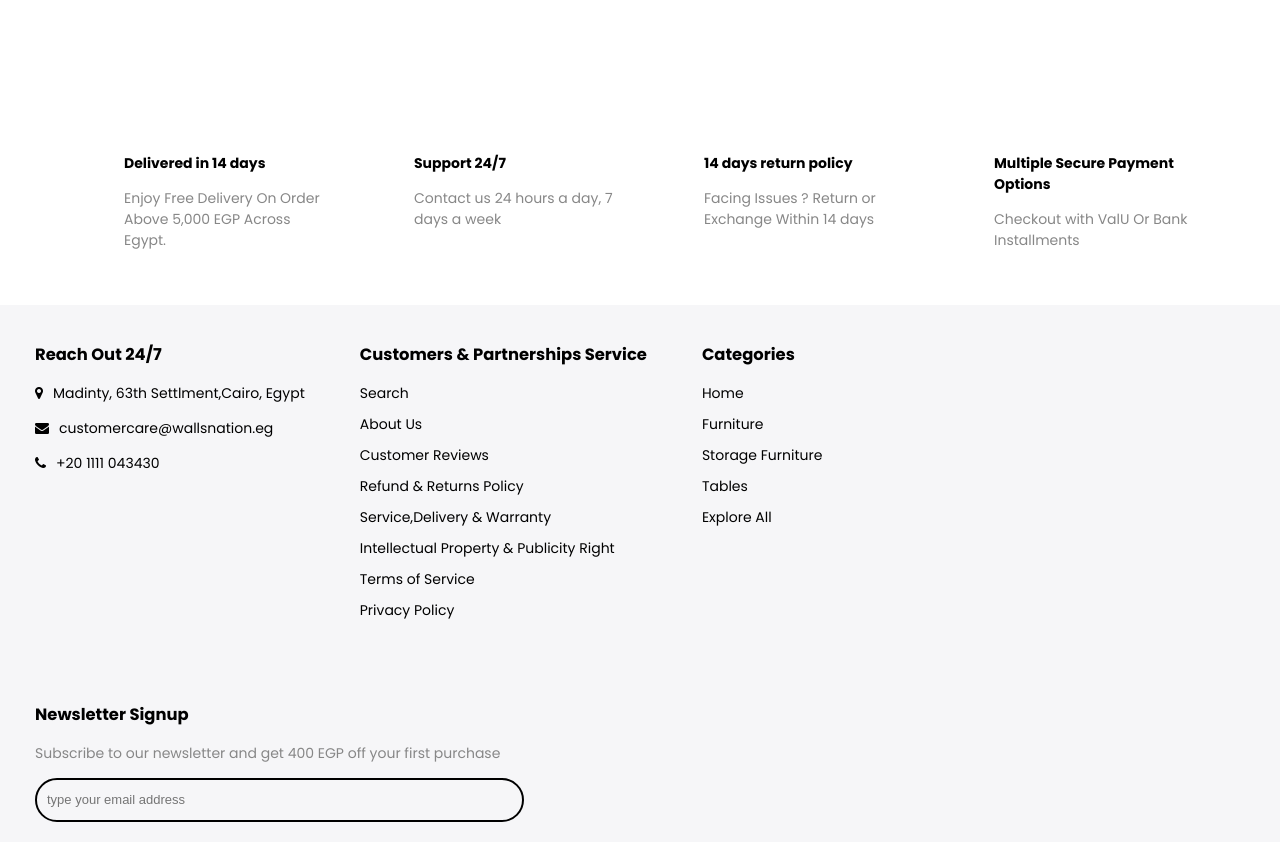
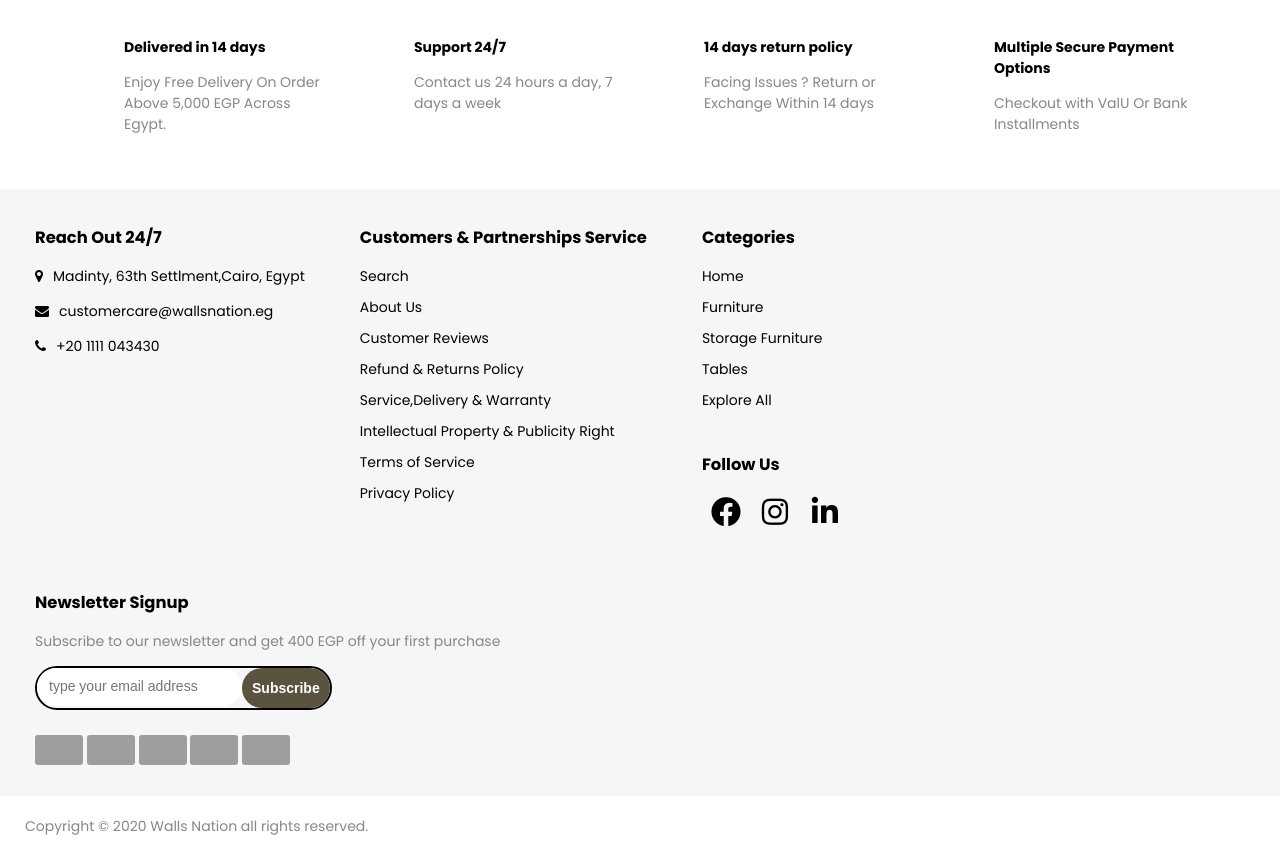
Before and after one commit to GeorgeAyy/Web-Ninjas-El-Cyber, a plain HTML site: page Project/index.html in a window 1280 px wide. Shown: the part 917-1759 px from the top of the page. Drawn offline with nearby package versions, Linux system fonts and the light colour scheme; grey boxes are pictures that could not be loaded.

Commit message:
changes in footer i added social icons row and search bar

```diff
--- a/Project/CSS/style.css
+++ b/Project/CSS/style.css
@@ -460,28 +460,159 @@ margin: auto; */
   color: #878787;
 }
 
-.email-input {
+.Follow-Us{
+  display:inline-block ;
+  flex-wrap: wrap;
+}
 
-  width: 100%;
-  line-height: 24px;
-  transition: border-color .5s;
-  box-shadow: none;
-  /* -webkit-appearance: none;
-      -moz-appearance: none; */
-  appearance: none;
-  font-size: 13px;
-  outline: 0;
-  color: #878787;
+.Follow-Us .icon-row  {
+ display: inline-flex;
+ flex-wrap: wrap;
+}
+.Follow-Us .icon-row .button{
+  border-radius: 50px;
+ width:40px;
+ height:40px;
+ text-align: center;
+ justify-content: center;
+ margin: 0 5px ;
+ background-color: transparent;
+ transition: all 0.7s ease;
+}
+.button:hover{
+  transform: translateY(-5px);
+}
+.Follow-Us .icon-row .button .icon{
+  padding: 4px;
+  font-size: 16px;
+  text-align: center;
+  justify-content: center;
+  /* display: inline-flex; */
+    transition: all 0.5s ease;
+}
+/* .Follow-Us .icon-row .button .icon a{
+text-decoration: none;
+} */
+.button .icon i{
+color:black;
+font-size: 30px;
+
+/* line-height: 70px;
+font-weight:400 ; */
+}
+.button:nth-child(1):hover .icon i{
+  color: #3b5998
+  }
+  .button:nth-child(2):hover .icon i{
+  color: #e03566;
+  }
+  .button:nth-child(3):hover .icon i{
+  color: #0077B5;
+  }
+  .icon  .tooltiptext {
+      visibility: hidden;
+      width: 123px;
+      background-color: #333;
+      color: #fff;
+       text-align: center;
+      padding: 5px ;
+      position: absolute;
+      z-index: 20;
+      bottom: 150%;
+      left: 50%;
+      margin-left: -60px;
+      font-size: 12px;
+    }
+    .icon  .tooltiptext::after {
+      content: "";
+      position: absolute;
+      top: 100%;
+      left: 45%;
+      margin-left: -5px;
+      border-width: 5px;
+      border-style: solid;
+      border-color: black transparent transparent transparent;
+}
+    .icon:hover  .tooltiptext {
+      visibility: visible;}
+.form1{
+  border:2.5px solid black;
+  display: inline-flex;
+  border-radius: 40px;
+
+
+}
+form{
+  border-radius: 46px;
+  background-color: transparent;
+}
+form .email-input{
+  border-radius: 46px;
+  height: 20px;
+  border-color: transparent;
+  font-size: 14px;
+  padding: 8px 10px;
   max-width: 100%;
-  background-color: transparent;
-  padding: 8px 10px;
-  border: 0;
-  border: 2px solid black;
   overflow: hidden;
   text-overflow: ellipsis;
   white-space: nowrap;
-  border-radius: 46px;
+border-top-style: none;
+}
+form .button-style{
 
+      text-transform: none;
+      overflow: visible;
+      position: relative;
+      float: right;
+     border-radius: 46px;
+     font-size: 14px;
+     font-weight: 600;
+     padding: 0;
+     cursor: pointer;
+     height: 40px;
+    padding: 8px 10px;
+     margin: 0;
+     line-height: 24px;
+     border: none;
+     background-color:#59533f;
+     color: #ffffff;
+     /* display: inline-block; */
+     vertical-align: top;
+     text-align: center;
+
+     /* overflow: hidden; */
+     /* text-overflow: ellipsis; */
+     /* white-space: nowrap;  */
 
 
 }
+.button-style:hover{
+  background-color:#333;
+  cursor: pointer;
+  transition: all 0.5 ease;
+}
+.line{
+  display: block;
+  /* flex-flow: wrap; */
+  /* border: 2px solid black; */
+  margin-top: 20px;
+}
+.line .image{
+  width: 48px;
+  height: 30px;
+  display: inline-block;
+  border-radius: 3px;
+  box-sizing: content-box;
+  margin-top: 5px;
+  margin-bottom: 5px;
+  /* max-width: 100%; */
+}
+
+
+      .copyright{
+          padding: 20px 0px 5px 25px;
+          font-size: 14px;
+          color: #878787;
+         font-family: inherit;
+          display: inline-flex;
+      }
--- a/Project/index.html
+++ b/Project/index.html
@@ -2,6 +2,7 @@
 <html lang="en">
 
 <head>
+  <link rel="stylesheet" href="https://use.fontawesome.com/releases/v5.15.4/css/all.css">
   <link href='https://unpkg.com/css.gg@2.0.0/icons/css/coffee.css' rel='stylesheet'>
   <link href='https://unpkg.com/css.gg@2.0.0/icons/css/edit-fade.css' rel='stylesheet'>
   <link href='https://unpkg.com/css.gg@2.0.0/icons/css/arrow-left-o.css' rel='stylesheet'>
@@ -259,19 +260,66 @@
             <li><a href="#">Tables</a></li>
             <li><a href="#">Explore All</a></li>
           </ul>
+
+          <div class="Follow-Us">
+            <h3>Follow Us</h3>
+            <div class="icon-row">
+                <div class="button">
+                    <div class="icon">
+                        <a href="https://www.facebook.com/wallsnationeg" target="_blank"> <i
+                                class="fab fa-facebook-f"></i></a>
+                        <span class="tooltiptext">Follow on Facebook</span>
+                    </div>
+                </div>
+
+
+                <div class="button">
+                    <div class="icon">
+                        <a href="https://www.instagram.com/wallsnationeg" target="_blank"> <i
+                                class="fab fa-instagram"></i></a>
+                        <span class="tooltiptext">Follow on Instagram</span>
+                    </div>
+                </div>
+
+                <div class="button">
+                    <div class="icon">
+                        <a href="https://www.linkedin.com/company/walls-nation/" target="_blank"> <i
+                                class="fab fa-linkedin"></i></a>
+                        <span class="tooltiptext">Follow on Linkedin</span>
+                    </div>
+                </div>
+            </div>
+        </div>
+
         </div>
         <div class="signup">
           <h3>Newsletter Signup</h3>
           <p>Subscribe to our newsletter and get 400 EGP off your first purchase</p>
           <div class="form1">
             <form>
-              <input type="text" class="email-input" name="email" placeholder="type your email address">
+                <input type="text" class="email-input" name="email" placeholder="type your email address">
+                <button type="submit" class="button-style">Subscribe</button>
             </form>
-          </div>
+        </div>
+        <div class="line">
+            <a><img
+                src="https://advanced-payment-icons.kalis.no/shop/walls-nation-egy.myshopify.com/icon/icon_001tb14i3tr0qui/icon_001tb14i3tr0qui_colored_4x_48x30.png" alt="VISA" class="image"></a>
+
+                <a><img src="https://advanced-payment-icons.kalis.no/shop/walls-nation-egy.myshopify.com/icon/icon_011tb14i3tr2i89/icon_011tb14i3tr2i89_colored_4x_48x30.png" alt="Mastercard" class="image"></a>
+
+                <a><img src="https://advanced-payment-icons.kalis.no/shop/walls-nation-egy.myshopify.com/icon/icon_031tb14i71f0dlc/icon_031tb14i71f0dlc_colored_4x_48x30.png" alt="VaLU" class="image"></a>
+
+                <a><img src="https://advanced-payment-icons.kalis.no/shop/walls-nation-egy.myshopify.com/icon/icon_041tb14i7qqgfs0/icon_041tb14i7qqgfs0_colored_4x_48x30.png"alt="Sympl" class="image"></a>
+               <a><img src="https://advanced-payment-icons.kalis.no/shop/walls-nation-egy.myshopify.com/icon/icon_056d8ijmr2ftn6/icon_056d8ijmr2ftn6_colored_4x_48x30.png" alt="" class="image"></a>
+        </div>
         </div>
       </div>
 
     </footer>
+    <div class="copyright">
+      Copyright © 2020 Walls Nation all rights reserved.
+  </div>
+
   </div>
 </body>
 
```
